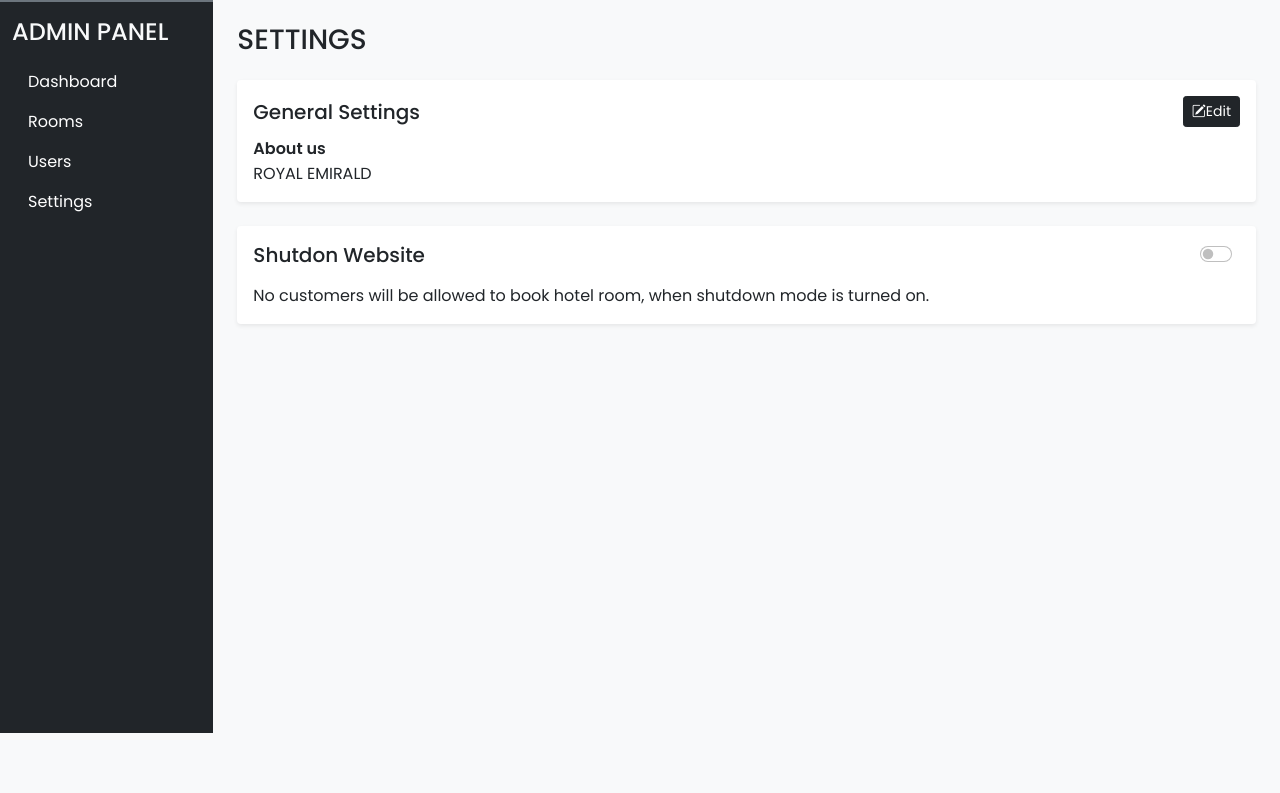
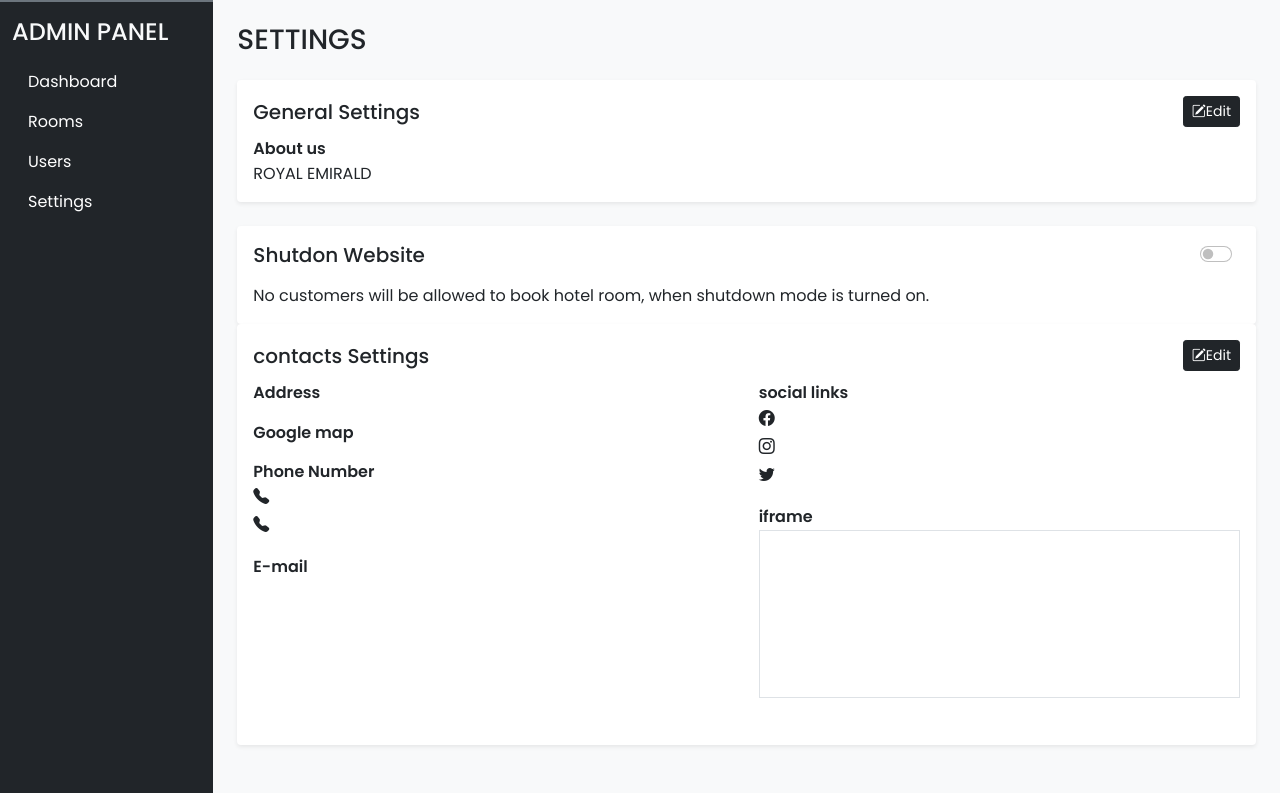
Before and after one commit to ilyas-43/PFE-, a PHP site: page /admin/settings.php in a window 1280 px wide. Shown: the part 67-860 px from the top of the page. Before the commit the page ends 800 px from the top, so only its background shows below. Run offline with PHP 8.4, Linux system fonts and the light colour scheme; the visitor is signed in with stand-in values (Sample User, id 1); data comes from the database, SQL or seed files in the repository; data that the repository does not hold is empty; some libraries are stand-ins or nearby versions.

Commit message:
4 commit

```diff
--- a/admin/ajax/settings_crud.php
+++ b/admin/ajax/settings_crud.php
@@ -33,4 +33,14 @@
         echo $res;
     }
 
+    if(isset($_POST['get_contacts']))
+    {
+        $q = "SELECT * FROM `contact_details` WHERE `sr_no`=?";
+        $values = [1];
+        $res = select($q,$values,"i");
+        $data = mysqli_fetch_assoc($res);
+        $json_data = json_encode($data);
+        echo $json_data;
+    }
+
 ?>
--- a/admin/css/common.css
+++ b/admin/css/common.css
@@ -51,6 +51,7 @@
  #dashboard-menu{
       height: auto ;
       width: 100% ;
+      z-index: 11;
  }
  #main-content{
      margin-top: 60px;
--- a/admin/inc/essentials.php
+++ b/admin/inc/essentials.php
@@ -7,6 +7,7 @@
         echo"<script>
          window.location.href='index.php';
         </script>";
+        exit;
       }
    }
 
@@ -14,6 +15,7 @@
       echo"<script>
        window.location.href='$url';
       </script>";
+      exit;
     }
 
    function alert($type,$msg){
--- a/admin/settings.php
+++ b/admin/settings.php
@@ -43,20 +43,20 @@
 
               <div class="modal fade" id="general-s" data-bs-backdrop="static" data-bs-keyboard="true" tabindex="-1" aria-labelledby="staticBackdropLabel" aria-hidden="true">
                 <div class="modal-dialog">
-                  <form>
+                  <form id="general_s_form">
                     <div class="modal-content">
                       <div class="modal-header">
                         <h5 class="modal-title">General Settings</h5>
                       </div>
                       <div class="modal-body">
                         <div class="mb-3">
-                          <label class="form-label">About us</label>
-                          <textarea name="site_about" id="site_about_inp" class="form-control shadow-none" rows="6"></textarea>
+                          <label class="form-label fw-bold">About us</label>
+                          <textarea name="site_about" id="site_about_inp" class="form-control shadow-none" rows="6" required></textarea>
                         </div>
                       </div>
                       <div class="modal-footer">
                         <button type="button" onclick="site_about.value = general_data.site_about" class="btn text-secondary shadow-none" data-bs-dismiss="modal">CANCEL</button>
-                        <button type="button" onclick="upd_general(site_about.value)" class="btn custom-bg text-white shadow-none">SUBMIT</button>
+                        <button type="submit" class="btn custom-bg text-white shadow-none">SUBMIT</button>
                       </div>
                     </div>
                   </form>
@@ -81,6 +81,66 @@
                 </div>
               </div>
 
+              <!-- contact details section -->
+              <div class="card border-0 shadow-sm mb-4" >
+                <div class="card-body">
+                  <div class="d-flex align-items-center justify-content-between mb-3">
+                    <h5 class="card-title m-0">contacts Settings</h5>
+                    <button type="button" class="btn btn-dark shadow-none btn-sm" data-bs-toggle="modal" data-bs-target="#contacts-s">
+                      <i class="bi bi-pencil-square"></i>Edit
+                    </button>
+                  </div>
+                  <div class="row">
+                    <div class="col-lg-6">
+                      <div class="mb-4">
+                         <h6 class="card-subtitle mb-1 fw-bold">Address</h6>
+                         <p class="card-text" id="Address"></p>
+                      </div>
+                      <div class="mb-4">
+                         <h6 class="card-subtitle mb-1 fw-bold">Google map</h6>
+                         <p class="card-text" id="gmap"></p>
+                      </div>
+                      <div class="mb-4">
+                         <h6 class="card-subtitle mb-1 fw-bold">Phone Number </h6>
+                         <p class="card-text mb-1" >
+                           <i class="bi bi-telephone-fill"></i>
+                           <span id="pn1"></span>
+                        </p>
+                        <p class="card-text" >
+                            <i class="bi bi-telephone-fill"></i>
+                            <span id="pn2"></span>
+                        </p>
+                      </div>
+                      <div class="mb-4">
+                         <h6 class="card-subtitle mb-1 fw-bold">E-mail</h6>
+                         <p class="card-text" id="email"></p>
+                      </div>
+                    </div>
+                    <div class="col-lg-6">
+                      <div class="mb-4">
+                         <h6 class="card-subtitle mb-1 fw-bold">social links </h6>
+                        <p class="card-text mb-1" >
+                           <i class="bi bi-facebook me-1"></i>
+                           <span id="fb"></span>
+                        </p>
+                        <p class="card-text  mb-1" >
+                           <i class="bi bi-instagram me-1"></i>
+                           <span id="insta"></span>
+                        </p>
+                        <p class="card-text " >
+                           <i class="bi bi-twitter me-1"></i></i>
+                           <span id="tw"></span>
+                        </p>
+                      </div>
+                      <div class="mb-4">
+                         <h6 class="card-subtitle mb-1 fw-bold">iframe </h6>
+                         <iframe id="iframe" class="border p-2 w-100" loading="lazy"></iframe>
+                      </div>
+                    </div>
+                  </div>
+
+                </div>
+              </div>
 
             </div>
           </div>
@@ -90,13 +150,15 @@
     <?php require('inc/scripts.php'); ?>
 
     <script>
-      let general_data;
+      let general_data, contacts_data;
+
+      let general_s_form = document.getElementById('general_s_form');
+      let site_about_inp = document.getElementById('site_about_inp');
 
       function get_general()
       {
         let site_about = document.getElementById('site_about');
 
-        let site_about_inp = document.getElementById('site_about_inp');
 
 
         let shutdown_toggle = document.getElementById('shutdown-toggle');
@@ -128,6 +190,11 @@
 
         xhr.send('get_general');
       }
+
+      general_s_form.addEventListener('submit',function(e){
+        e.preventDefault();
+        upd_general(site_about_inp.value);
+      })
 
       function upd_general(site_about_val)
       {
@@ -186,9 +253,35 @@
 
       }
 
+      function get_contacts()
+      {
+
+        let contacts_p_id = ['address','gmap','pn1','pn2','email','fb','insta','tw'];
+        let iframe = document.getElementById('iframe');
+
+        let xhr = new XMLHttpRequest();
+        xhr.open("POST","ajax/settings_crud.php",true);
+        xhr.setRequestHeader('Content-Type','application/x-www-form-urlencoded');
+
+
+        xhr.onload = function(){
+          contacts_data = JSON.parse(this.responseText);
+          contacts_data = Object.values(contacts_data);
+
+          for(i=0;i<contacts_p_id.length;i++){
+            document.getElementById(contacts_p_id[i]).innerText = contacts_data[i+1];
+
+          }
+
+        }
+
+
+        xhr.send('get_contacts');
+      }
 
       window.onload = function(){
         get_general();
+        get_contacts();
       }
 
 
```
